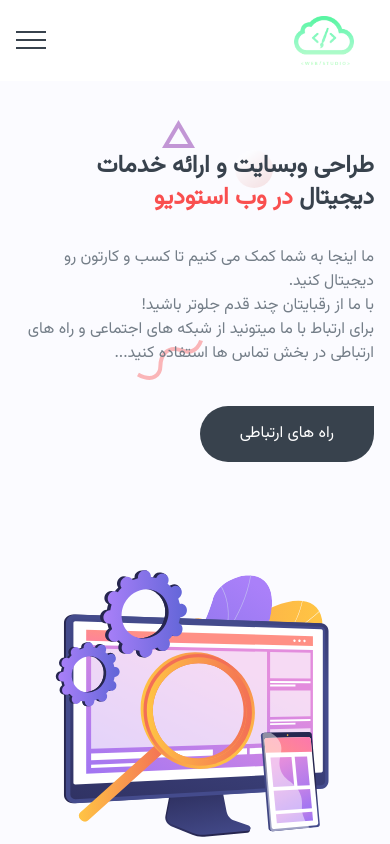
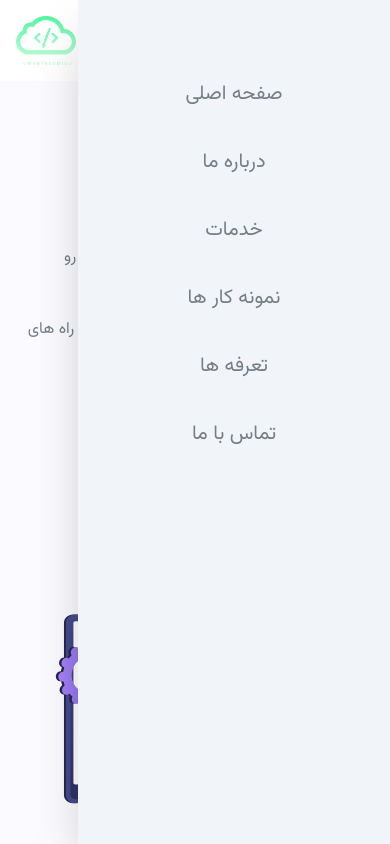
Before and after one commit to mohammadali-amd/webstudio, a Next.js app: page / in a window 390 px wide. Both pictures are taken after a click on the button "Toggle navigation". Shown: the top 844 px of the page. Built offline with nearby package versions, Linux system fonts and the light colour scheme; some icons are missing.

Commit message:
Responsive Header

```diff
--- a/components/Header/index.tsx
+++ b/components/Header/index.tsx
@@ -7,12 +7,18 @@ const links = [
    { name: 'خدمات', slug: '/#services' },
    { name: ' نمونه کار ها', slug: '/#work' },
    { name: 'تعرفه ها', slug: '/#pricing' },
-   { name: 'وبلاگ', slug: '/#blog' },
+   // { name: 'وبلاگ', slug: '/#blog' },
    { name: 'تماس با ما', slug: '/#contact' },
 ];
 
 const Header = () => {
    const [isScroll, setIsScroll] = useState(0);
+   const [mobileMenu, setMobileMenu] = useState(false);
+
+   const mobileMenuHandler = () => {
+      setMobileMenu(prev => !mobileMenu)
+   };
+
 
    const changeStyle = () => {
       setIsScroll(window.scrollY);
@@ -36,27 +42,44 @@ const Header = () => {
                            <ul id="nav" className="items-center content-start mr-auto lg:justify-end navbar-nav lg:flex">
                               {links.map((link) => (
                                  <li key={link.slug} className="nav-item ml-5 lg:ml-11">
-                                    <a className={`page-scroll`} href={link.slug}>{link.name}</a>  {/* active */}
+                                    <Link className={`page-scroll`} href={link.slug}>{link.name}</Link>  {/* active */}
                                  </li>
                               ))}
                            </ul>
                         </div>
 
-                        <Link href="/" className="navbar-brand mr-5">
-                           <img src="/logo.png" alt="Logo" className="w-[60px] md:w-[90px] object-contain" />
-                        </Link>
-                        <button className="block navbar-toggler focus:outline-none lg:hidden" type="button" data-toggle="collapse" data-target="#navbarOne" aria-controls="navbarOne" aria-expanded="false" aria-label="Toggle navigation">
+                        {/* Mobile Menu */}
+                        <button onClick={mobileMenuHandler} className="block navbar-toggler focus:outline-none lg:hidden" type="button" data-toggle="collapse" data-target="#navbarOne" aria-controls="navbarOne" aria-expanded="false" aria-label="Toggle navigation">
                            <span className="toggler-icon"></span>
                            <span className="toggler-icon"></span>
                            <span className="toggler-icon"></span>
                         </button>
+
+
+                        <Link href="/" className="navbar-brand mr-5">
+                           <img src="/logo.png" alt="Logo" className="w-[60px] md:w-[90px] object-contain" />
+                        </Link>
                      </nav>
                   </div>
                </div>
             </div>
          </div>
 
-         <a href="#" className={isScroll ? 'scroll-top' : ''}><i className="lni lni-chevron-up"></i></a>
+         <div className={`${mobileMenu ? 'lg:hidden' : 'hidden'} fixed z-20 right-0 bottom-0 h-full w-4/5 bg-slate-100 bg-blend-darken shadow-2xl transition duration-500`}>
+            <div>
+               <i onClick={mobileMenuHandler} className="lni lni-close text-3xl absolute left-0 top-0 pl-6 pt-4"></i>
+
+               <ul id="nav" className="items-center content-start navbar-nav text-center mt-15">
+                  {links.map((link) => (
+                     <li key={link.slug} className="py-5 text-xl">
+                        <Link onClick={mobileMenuHandler} className={`page-scroll`} href={link.slug}>{link.name}</Link>  {/* active */}
+                     </li>
+                  ))}
+               </ul>
+            </div>
+         </div>
+
+         <Link href="#" className={isScroll ? 'scroll-top' : 'hidden'}><i className="lni lni-chevron-up"></i></Link>
       </section>
    )
 }
--- a/styles/globals.css
+++ b/styles/globals.css
@@ -133,7 +133,7 @@ button {
 }
 
 .sticky {
-   @apply fixed bg-white shadow-md;
+   @apply fixed bg-white/65 backdrop-blur-md shadow-md;
 }
 
 .collapse.show {
```
